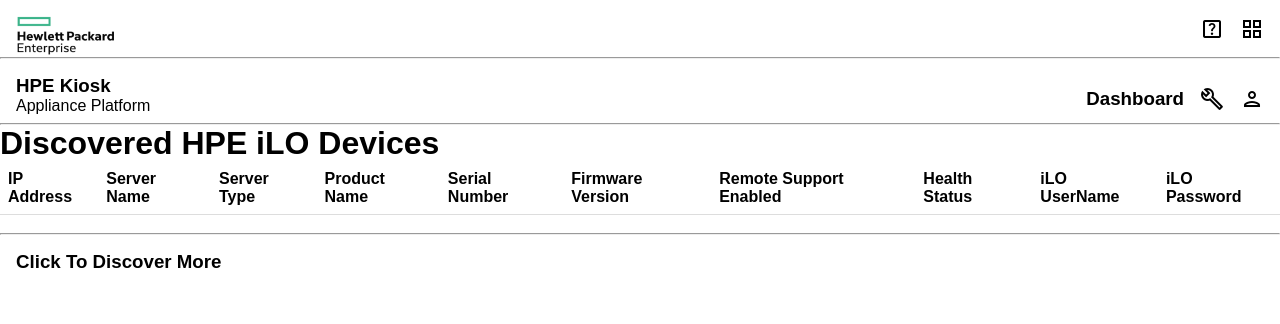
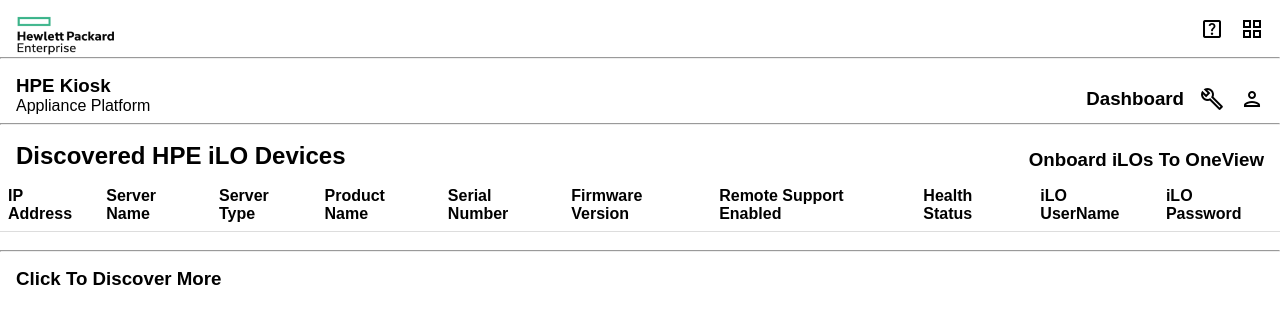
Before and after one commit to patelnikhilkumar/cidiscovery, a Flask app: page /results in a window 1280 px wide. Shown: the top 324 px of the page. Run offline with Flask 3, Linux system fonts and the light colour scheme; data that the repository does not hold is empty; some web fonts are replaced.

Commit message:
Twentyfivefth Commit

```diff
--- a/discover_ilo/app.py
+++ b/discover_ilo/app.py
@@ -68,8 +68,28 @@ def register():
     requests.packages.urllib3.disable_warnings(requests.packages.urllib3.exceptions.InsecureRequestWarning)
 
     oneview_ip="10.56.73.2"
+
+    # Step-1: Fetch Current OneView Version
+    version_url = f"https://{oneview_ip}/rest/version"
+    print(version_url)
+
+    try:
+        response = requests.get(version_url, verify=False)
+        response.raise_for_status()
+    except requests.exceptions.HTTPError as err:
+        return jsonify({"error": str(err)}), response.status_code
+
+    # Parse the response JSON to get the version
+    current_version = response.json().get(".currentVersion")
+
+    if not current_version:
+        return jsonify({"error": "Failed to retrieve current version"}), 500
+
+    print(current_version)
+
+    # Step-2 Fetch OneView Login Session Id
     # Construct the URL
-    url = f"https://{oneview_ip}/rest/login-sessions"
+    login_url = f"https://{oneview_ip}/rest/login-sessions"
 
     # Construct the payload
     payload = {
@@ -81,22 +101,51 @@ def register():
 
     # Define headers
     headers = {
-        "X-Api-Version": "6000",
+        "X-Api-Version": f"{current_version}",
         "Content-Type": "application/json"
     }
-
     # POST request to the OneView API
     try:
-        response = requests.post(url, json=payload, headers=headers, verify=False)
+        response = requests.post(login_url, json=payload, headers=headers, verify=False)
         response.raise_for_status()
     except requests.exceptions.HTTPError as err:
         return jsonify({"error": str(err)}), response.status_code
 
     # Parse the response JSON to get the session ID
     session_id = response.json().get("sessionID")
+    print(session_id)
 
     if not session_id:
         return jsonify({"error": "Failed to retrieve session ID"}), 500
+
+    # Step-3: Add Server HW (Rack Mount Only) to OneView
+    # add_ilo_url = f"https://{oneview_ip}/rest/login-sessions"
+
+    # # Construct the payload
+    # payload = {
+    #     "hostname" : "10.66.63.37",
+    #     "username" : "Administrator",
+    #     "password" : "Password",
+    #     "force" : "true",
+    #     "licensingIntent":"OneViewStandard",
+    #     "configurationState":"Monitored"
+    # }
+
+    # # Define headers
+    # headers = {
+    #     "X-Api-Version": f"{current_version}",
+    #     "Content-Type": "application/json",
+    #     "Auth": f"{session_id}"
+    # }
+    # # POST request to the OneView API
+    # try:
+    #     response = requests.post(add_ilo_url, json=payload, headers=headers, verify=False)
+    #     response.raise_for_status()
+    # except requests.exceptions.HTTPError as err:
+    #     return jsonify({"error": str(err)}), response.status_code
+
+    # if response.status_code != 202:
+    #     return jsonify({"error": "Failed to add iLO"}), 500
 
     return jsonify({"sessionID": session_id})
 
@@ -104,4 +153,12 @@ if __name__ == '__main__':
     # app.run(debug=True, host='0.0.0.0')
     app.run(debug=True)
 
-# curl -XPOST -k https://10.56.73.2/rest/login-sessions -H 'X-Api-Version: 6000' -H 'Content-Type: application/json' -d '{"userName":"Administrator",  "password":"Admin@123", "loginMsgAck": "true"}'
+## FOR Reference: cURL for adding Server HardWare to OneView
+# curl -XPOST -k https://10.56.73.2/rest/login-sessions \
+# -H 'X-Api-Version: 6000' \
+# -H 'Content-Type: application/json' \
+# -d '{
+#       "userName":"Administrator",
+#       "password":"Admin@123",
+#       "loginMsgAck": "true"
+#     }'
--- a/discover_ilo/templates/results.html
+++ b/discover_ilo/templates/results.html
@@ -6,7 +6,14 @@
 </head>
 <body> -->
 {% include "header.html" %}
-    <h1>Discovered HPE iLO Devices</h1>
+    <div class="sub-header">
+        <div class="services">
+            <h2>Discovered HPE iLO Devices</h2>
+        </div>
+        <div class="navigation-utils">
+            <h3><a href="/register">Onboard iLOs To OneView</a></h3>
+        </div>
+    </div>
     <table>
         <tr>
             <th>IP Address</th>
```
